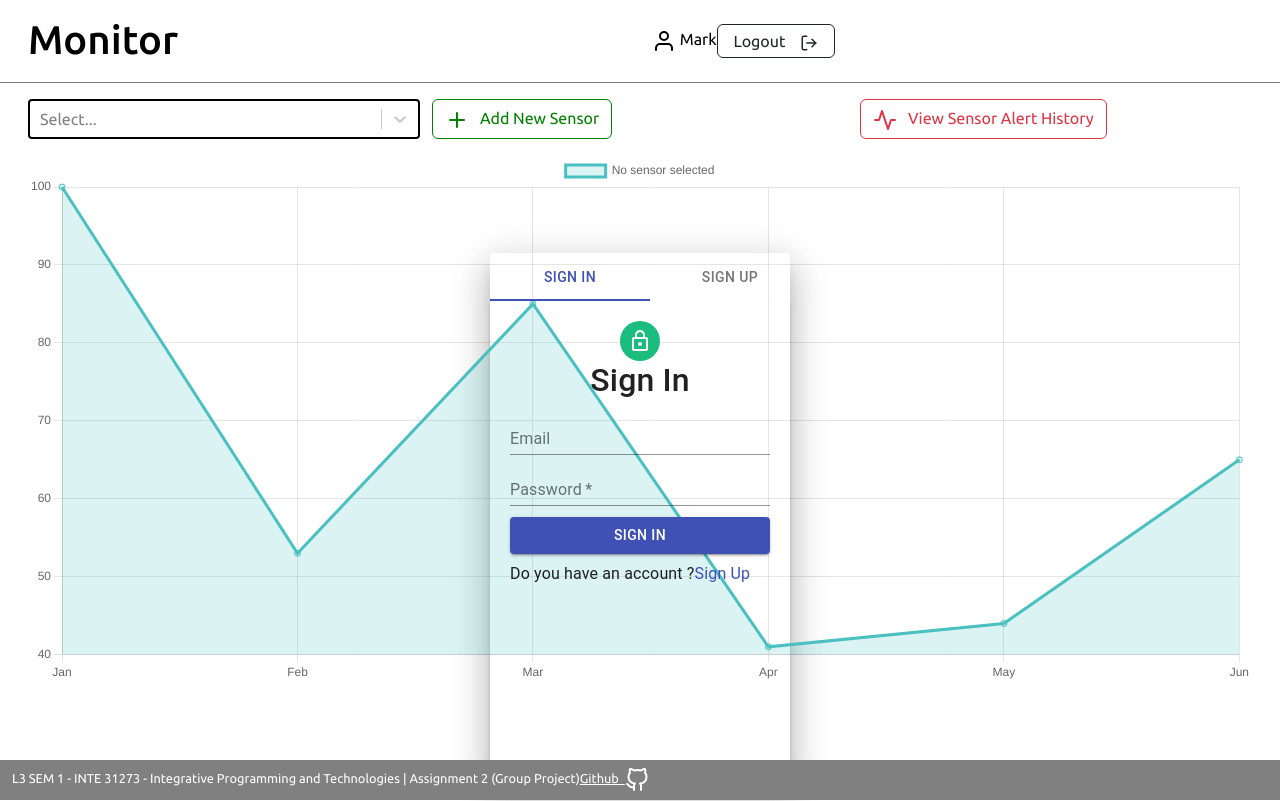
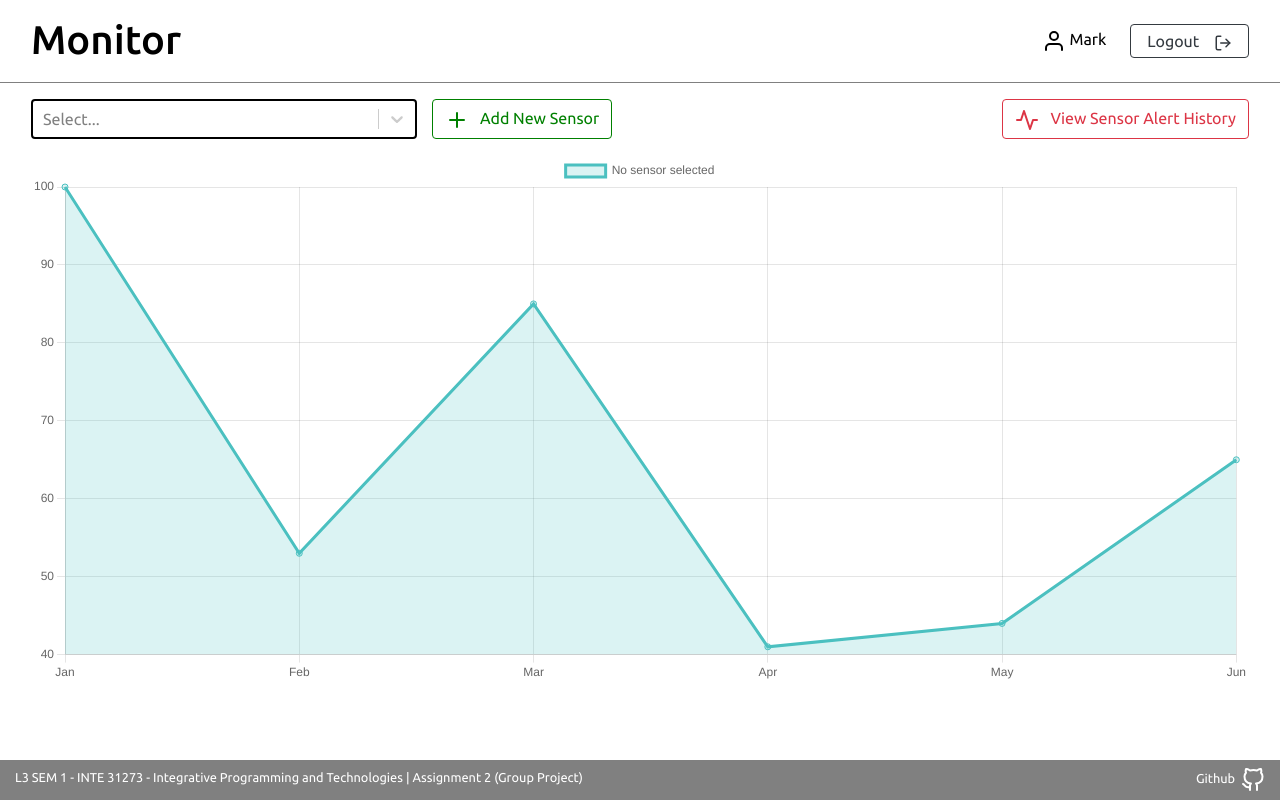
Before and after one commit to sriyabro/Monitor, a React (Create React App) app in the folder monitor-frontend/: page / in a window 1280 px wide. Built offline with nearby package versions, Linux system fonts and the light colour scheme.

Commit message:
signin routing added

```diff
--- a/monitor-frontend/package.json
+++ b/monitor-frontend/package.json
@@ -3,7 +3,6 @@
   "version": "0.1.0",
   "private": true,
   "dependencies": {
-    "@material-ui/core": "^4.12.1",
     "@material-ui/core": "^4.12.1",
     "@material-ui/icons": "^4.11.2",
     "@testing-library/jest-dom": "^5.14.1",
@@ -26,9 +25,8 @@
     "react-router-dom": "^5.2.0",
     "react-scripts": "4.0.3",
     "react-select": "^4.3.1",
-    "web-vitals": "^1.1.2"
+    "web-vitals": "^1.1.2",
     "sweetalert2": "^11.0.18",
-    "web-vitals": "^1.1.2",
     "yup": "^0.32.9"
   },
   "scripts": {
--- a/monitor-frontend/src/App.js
+++ b/monitor-frontend/src/App.js
@@ -2,18 +2,14 @@ import React from "react";
 import {Container} from "react-bootstrap";
 import {BrowserRouter, Route, Switch} from "react-router-dom";
 import "./assets/styles/main.scss"
-import Header from "./components/Header"
 import routes from "./routes/routes";
 import Footer from "./components/Footer";
 import './App.css';
-import SignInOutContainer from "./containers";
 
 function App() {
   return (
-
     <Container fluid={true}>
         <div>
-            <Header/>
             <BrowserRouter>
                 <Switch>
                     {routes.map((route, index) =>
@@ -32,7 +28,6 @@ function App() {
             </BrowserRouter>
             <Footer/>
         </div>
-        <SignInOutContainer/>
     </Container>
   );
 }
--- a/monitor-frontend/src/components/AlertHistory.jsx
+++ b/monitor-frontend/src/components/AlertHistory.jsx
@@ -10,6 +10,7 @@ import Paper from '@material-ui/core/Paper';
 import {Button, Col, Row} from "react-bootstrap";
 import {BarChart2, ChevronLeft} from "react-feather";
 import {useHistory} from "react-router-dom";
+import Header from "./Header";
 
 const StyledTableCell = withStyles((theme) => ({
     head: {
@@ -71,6 +72,7 @@ function AlertHistory() {
 
     return (
         <div className="alert-history px-2 bg-white rounded" >
+            <Header/>
             <Row className="sensors p-3" >
                 <Col xs={12} md={6}><h3>Temp Sensor</h3><h6 className="m-0">Threshold value : <span className="text-danger">30</span></h6></Col>
                 <Col xs={12} md={6} className="text-right p-0">
--- a/monitor-frontend/src/components/Dashboard.jsx
+++ b/monitor-frontend/src/components/Dashboard.jsx
@@ -6,6 +6,7 @@ import {Button, Col, Row} from "react-bootstrap";
 import {Activity, Plus} from 'react-feather';
 import {customStyles} from "../constants/constants";
 import AddSensor from "./AddSensor";
+import Header from "./Header";
 
 function Dashboard() {
         const [selectorOptions, setSelectorOptions] = useState(null);
@@ -72,6 +73,7 @@ function Dashboard() {
 
     return (
         <React.Fragment>
+            <Header/>
         <AddSensor showModal={showAddSensorModal}
                    handleClose={handleAddSensorModalClose}
                    handleAddNewSensor={handleAddNewSensor}
--- a/monitor-frontend/src/containers/index.js
+++ b/monitor-frontend/src/containers/index.js
@@ -6,7 +6,8 @@ import Typography from '@material-ui/core/Typography';
 import Box from '@material-ui/core/Box';
 import Login from '../components/login'
 import Signup from '../components/signup'
-const SignInOutContainer=()=>{
+
+const SignInOutContainer = () => {
     const [value,setValue]=useState(0)
     const paperStyle={width:300,margin:"20px auto"}
     const handleChange = (event, newValue) => {
--- a/monitor-frontend/src/routes/routes.js
+++ b/monitor-frontend/src/routes/routes.js
@@ -1,5 +1,6 @@
 import Dashboard from '../components/Dashboard';
 import AlertHistory from '../components/AlertHistory';
+import SignInOutContainer from "../containers/index";
 
 const routes = [
     {
@@ -19,14 +20,14 @@ const routes = [
         protected: true
 
     },
-    // {
-    //     path: '/login',
-    //     exact: true,
-    //     component: Login,
-    //     name: 'Login Page',
-    //     protected: false
-    //
-    // },
+    {
+        path: '/signin',
+        exact: true,
+        component: SignInOutContainer,
+        name: 'SignUp',
+        protected: false
+
+    },
     // {
     //     path: '/register',
     //     exact: true,
@@ -34,7 +35,7 @@ const routes = [
     //     name: 'Register Page',
     //     protected: false
     //
-    // ]
+    // }
 ]
 
 export default routes;
```
Also changed, not shown: 1 other file (tests, documents, lock files or other folders).
